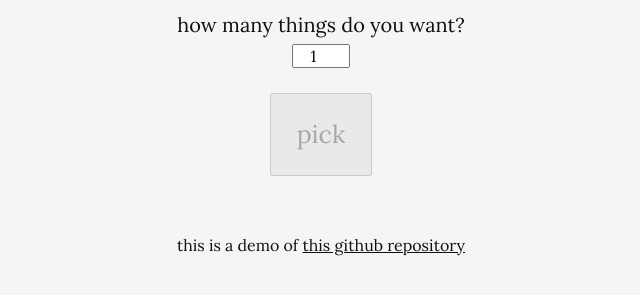
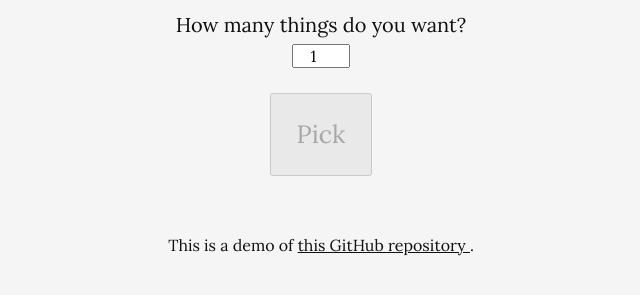
Before and after one commit to 54ac/list-picker, a website built with Vite: page index.html in a window 1280 px wide. Shown: the part 385-680 px from the top of the page, 319-959 px from the left. Built offline with nearby package versions, Linux system fonts and the light colour scheme.

Commit message:
update text

```diff
--- a/index.html
+++ b/index.html
@@ -10,17 +10,17 @@
 		<link rel="stylesheet" href="/src/main.css" />
 		<link rel="icon" type="image/x-icon" href="/icon.png" />
 		<link rel="apple-touch-icon" href="/icon.png" />
-		<title>the list picker</title>
+		<title>The List Picker</title>
 	</head>
 	<body>
 		<div id="container">
 			<label id="listLabel" for="listTextarea" class="list">
-				put your list below:<br />
+				Input your list below:<br />
 				<span id="listLabelSpan">(one entry per line)</span>
 			</label>
 			<textarea id="listTextarea" class="list"></textarea>
 			<p class="list">
-				<label for="amount">how many things do you want?</label>
+				<label for="amount">How many things do you want?</label>
 				<input
 					type="number"
 					pattern="[0-9]*"
@@ -31,7 +31,7 @@
 					max="1"
 				/>
 			</p>
-			<button type="button" id="doIt" disabled>pick</button>
+			<button type="button" id="doIt" disabled>Pick</button>
 			<p id="pickHeader" class="pick">
 				<span class="party">🎉</span>
 				<span id="pickSpan"></span>
@@ -39,18 +39,18 @@
 			</p>
 			<p id="pickSingle"></p>
 			<ol id="pickList"></ol>
-			<button type="button" id="copy" style="display: none">copy list</button>
-			<button type="button" id="back" class="pick">back</button>
+			<button type="button" id="copy" style="display: none">Copy list</button>
+			<button type="button" id="back" class="pick">Back</button>
 			<footer>
 				<p>
-					this is a demo of
+					This is a demo of
 					<a
 						target="_blank"
 						rel="noreferrer noopener"
 						href="https://github.com/54ac/list-picker"
 					>
-						this github repository
-					</a>
+						this GitHub repository </a
+					>.
 				</p>
 			</footer>
 		</div>
```
Also changed, not shown: 1 other file.
